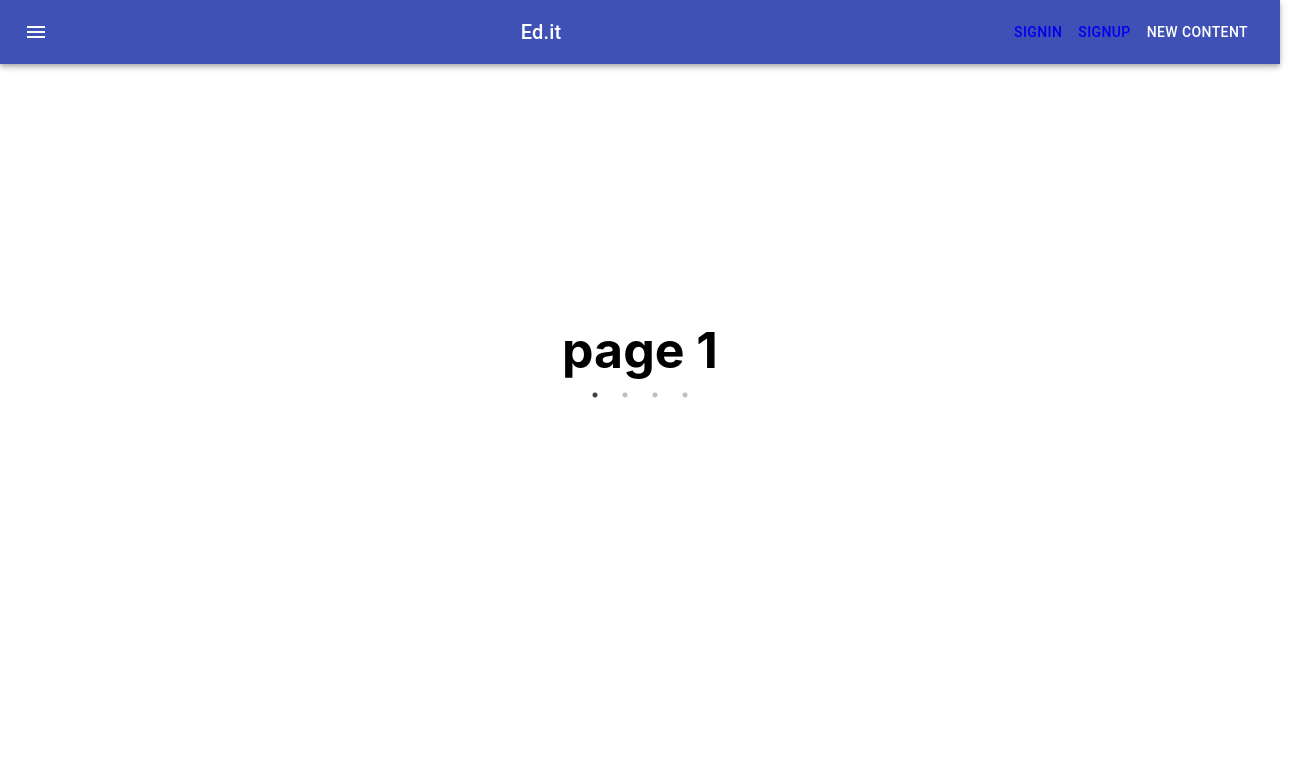
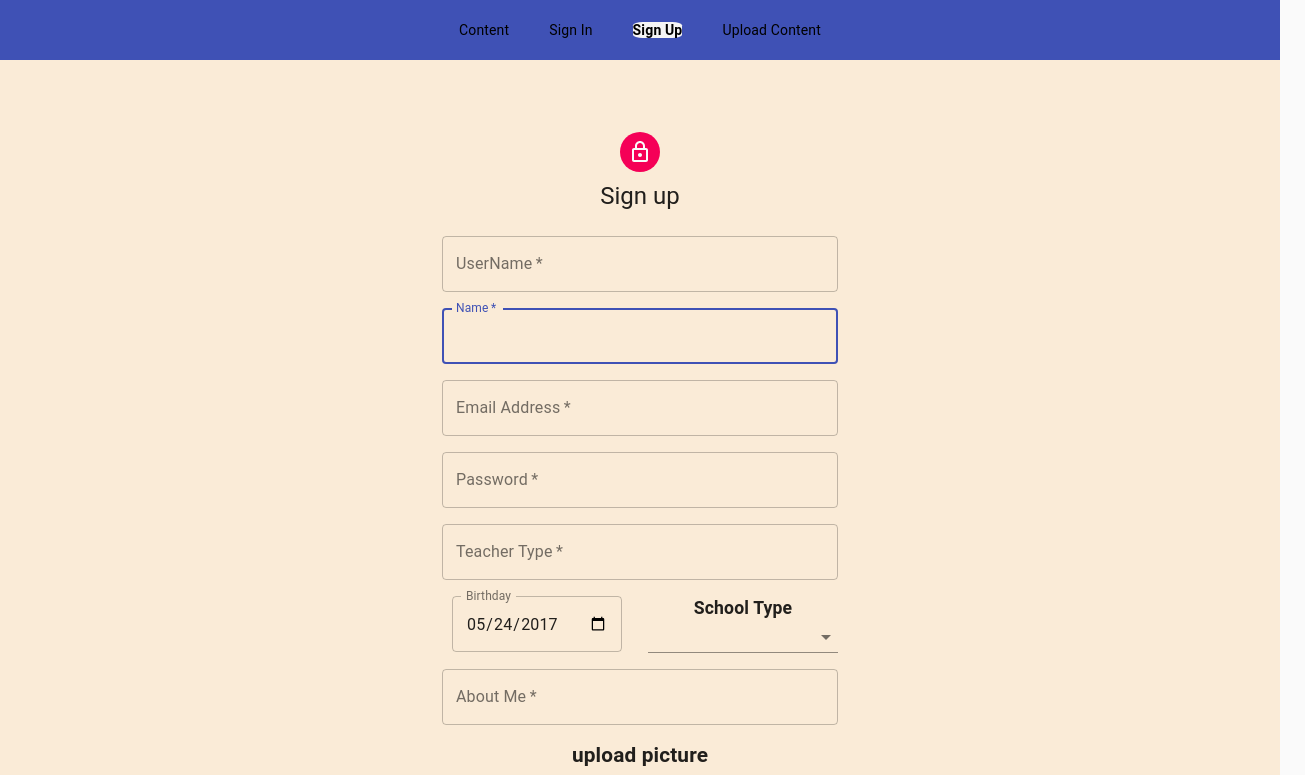
Before and after one commit to mm15-123/ed.it_client, a React (Create React App) app: page /SignUp in a window 1280 px wide. Shown: the top 775 px of the page, 1305 px wide, since content can reach past the window. Built offline with nearby package versions, Linux system fonts and the light colour scheme.

Commit message:
first router commit

```diff
--- a/package.json
+++ b/package.json
@@ -15,6 +15,7 @@
     "react": "^16.13.0",
     "react-dom": "^16.13.0",
     "react-presents": "^0.8.1",
+    "react-router": "^5.1.2",
     "react-router-dom": "^5.1.2",
     "react-scripts": "3.4.0",
     "react-slick": "^0.25.2",
--- a/src/App.css
+++ b/src/App.css
@@ -1,5 +1,6 @@
 .App {
   text-align: center;
+  background-color: antiquewhite;
 }
 
 .App-logo {
--- a/src/App.js
+++ b/src/App.js
@@ -1,53 +1,30 @@
 import React from 'react';
 import logo from './logo.svg';
 import './App.css';
-import Navbar from './Components/Navbar';
-import { BrowserRouter as Router, withRouter, Switch, Route, Link } from "react-router-dom";
-import SignIn from './Components/SignIn';
-import SignUp from './Components/SignUp';
-import UploadContent from './Components/UploadContent';
-import Content from './Components/Content';
-import styled from 'styled-components';
+import MainPage from './Components/MainPage';
+//import Navbar from './Components/Navbar';
+import { BrowserRouter  } from "react-router-dom";
+//import SignIn from './Components/SignIn';
+//import SignUp from './Components/SignUp';
+//import UploadContent from './Components/UploadContent';
+//import Content from './Components/Content';
+//import styled from 'styled-components';
 
-const AppWrapper = styled.div`
+/*const AppWrapper = styled.div`
 display:flex;
 justify-content:center;
-`
+`*/
 class App extends React.Component {
 
   render() {
-    const router = (
-      <Router>
-        <Navbar />
-        <Link to='/'></Link>
-        <Switch>
-          <Route exact path="/">
-          </Route>
-          <Route path='/signin'>
-            <SignIn />
-          </Route>
-          <Route path='/signup'>
-            <SignUp />
-          </Route>
-        </Switch>
-      </Router>
-
-    )
 
 
     return (
+      <BrowserRouter>
       <div className="App">
-        <Navbar />
-        {
-          //<SignIn/>
-          //<SignUp/>
-          //<UploadContent />
-          <AppWrapper>
-            <Content/>
-          </AppWrapper>
-
-        }
+     <MainPage/>
       </div>
+      </BrowserRouter>
     );
   }
 }
--- a/src/Components/Content.jsx
+++ b/src/Components/Content.jsx
@@ -1,4 +1,4 @@
-import React, { useState } from 'react'
+import React, { useState, useEffect } from 'react'
 import { Container } from '@material-ui/core';
 import "slick-carousel/slick/slick.css";
 import "slick-carousel/slick/slick-theme.css";
@@ -19,10 +19,10 @@ margin-top:20%;
 
 const Content = (props) => {
     const [pages, setpages] = useState(['page 1', 'page 2', 'page 3 ', 'page 4'])
+
+    useEffect(()=>console.log(props),[])
     return (
         <Wrapper className={Container}>
-            {/*<h1>{props.ContentName}</h1>
-            <h1>{props.Description}</h1>*/}
             <Slider
                 spedd={500}
                 slidesToShow={1}
@@ -34,7 +34,6 @@ const Content = (props) => {
                     pages.map((page, index) => <Page key={index}>{page}</Page>)
                 }
             </Slider>
-
         </Wrapper>
     )
 }
--- /dev/null
+++ b/src/Components/MainPage.css
@@ -0,0 +1,32 @@
+.navbar {
+    background-color: #3f51b5;
+    display: flex;
+    justify-content: center;
+}
+
+.navbar ul {
+    list-style: none;
+    margin: 0;
+    padding: 0;
+    text-align:center;
+}
+
+.navbar li{
+    display: inline-block;
+        margin: 20px;
+}
+
+.navbar a {
+    text-decoration: none;
+        color: black;
+}
+
+.navbar a:hover,
+.navbar a:active,
+.navbar a.active
+ {
+    /*text-decoration: underline;*/
+    background-color: whitesmoke;
+    font-weight: bold;
+    border-radius: 20%;
+}
--- a/src/Components/MainPage.jsx
+++ b/src/Components/MainPage.jsx
@@ -1,10 +1,40 @@
 import React from 'react';
-import Navbar from './Navbar';
+import SignIn from './SignIn';
+import SignUp from './SignUp';
+import Content from './Content';
+import UploadContent from './UploadContent';
+import { Route, NavLink } from 'react-router-dom';
+import './MainPage.css';
 
-const MainPage=()=>{
+
+const MainPage = () => {
+
+
 
     return (
-        <div></div>
+        <div>
+            <nav className="navbar">
+                <ul >
+                    <li >
+                        <NavLink   to='/' exact>Content</NavLink>
+                    </li>
+                    <li >
+                        <NavLink   to='/SignIn'>Sign In</NavLink>
+                    </li>
+                    <li >
+                        <NavLink   to='/SignUp'>Sign Up</NavLink>
+                    </li>
+                    <li >
+                        <NavLink   to='/UploadContent'>Upload Content</NavLink>
+                    </li>
+                </ul>
+            </nav>
+
+            <Route path='/' exact component={Content} />
+            <Route path='/SignIn' component={SignIn} />
+            <Route path='/SignUp' component={SignUp} />
+            <Route path='/UploadContent' component={UploadContent} />
+        </div>
     )
 }
 export default MainPage
--- a/src/Components/SignIn.jsx
+++ b/src/Components/SignIn.jsx
@@ -5,14 +5,14 @@ import CssBaseline from '@material-ui/core/CssBaseline';
 import TextField from '@material-ui/core/TextField';
 import FormControlLabel from '@material-ui/core/FormControlLabel';
 import Checkbox from '@material-ui/core/Checkbox';
-import Link from '@material-ui/core/Link';
+//import Link from '@material-ui/core/Link';
 import Grid from '@material-ui/core/Grid';
 import Box from '@material-ui/core/Box';
 import LockOutlinedIcon from '@material-ui/icons/LockOutlined';
 import Typography from '@material-ui/core/Typography';
 import { makeStyles } from '@material-ui/core/styles';
 import Container from '@material-ui/core/Container';
-import {BrowserRouter as Router,withRouter,Switch,Route} from "react-router-dom";
+import {Route , Link} from "react-router-dom";
 
 function Copyright() {
   return (
@@ -107,7 +107,9 @@ const useStyles = makeStyles(theme => ({
               </Link>
             </Grid>
             <Grid item>
-              <Link href="#" variant="body2">
+              <Link to='/SignUp'
+              // variant="body2"
+              >
                 {"Don't have an account? Sign Up"}
               </Link>
             </Grid>
@@ -118,6 +120,7 @@ const useStyles = makeStyles(theme => ({
         <Copyright />
       </Box>
     </Container>
+
   );
 }
 export default SignIn;
--- a/src/Components/SignUp.jsx
+++ b/src/Components/SignUp.jsx
@@ -8,7 +8,7 @@ import FormControl from '@material-ui/core/FormControl';
 import InputLabel from '@material-ui/core/InputLabel';
 import ListItemText from '@material-ui/core/ListItemText';
 import Checkbox from '@material-ui/core/Checkbox';
-import Link from '@material-ui/core/Link';
+//import Link from '@material-ui/core/Link';
 import Grid from '@material-ui/core/Grid';
 import Box from '@material-ui/core/Box';
 import Select from '@material-ui/core/Select';
@@ -19,7 +19,7 @@ import { makeStyles, useTheme } from '@material-ui/core/styles';
 import Container from '@material-ui/core/Container';
 import { Input } from '@material-ui/core';
 import Chip from '@material-ui/core/Chip';
-import { BrowserRouter as Router, withRouter, Switch, Route } from "react-router-dom";
+import { Link } from "react-router-dom";
 
 function Copyright() {
     return (
@@ -109,7 +109,7 @@ const SignUp = () => {
         const tags = [...ChosenTags]
         tags.push(tag)
         setChosenTags(tags)
-        console.log('tags',Tags)
+        console.log('tags', Tags)
     }
 
     const theme = useTheme();
@@ -129,20 +129,19 @@ const SignUp = () => {
             'AboutMe': AboutMe,
             'UrlPicture': UrlPic,
         }
-        if(UserName!=='' && Name!=='' && Password!=='' && Email!=='' && TeacherType!=='' && BDate!=='' && SchoolType!=='' && AboutMe!=='' && UrlPic!=='')
-        {
+        if (UserName !== '' && Name !== '' && Password !== '' && Email !== '' && TeacherType !== '' && BDate !== '' && SchoolType !== '' && AboutMe !== '' && UrlPic !== '') {
             alert('good')
             //PostUser()
-    }
-    else alert('fiil all the field pls')
+        }
+        else alert('fiil all the field pls')
         console.log(user)
     }
 
-    const UploadPict=()=>{
+    const UploadPict = () => {
         //console.log(UrlPic)
         const fd = new FormData()
-        fd.append('image',UrlPic)
-        console.log(fd ,UrlPic, UrlPic.name)
+        fd.append('image', UrlPic)
+        console.log(fd, UrlPic, UrlPic.name)
     }
 
     return (
@@ -157,7 +156,7 @@ const SignUp = () => {
         </Typography>
                 <form className={classes.form} noValidate onSubmit={prevent}>
                     <Grid container spacing={2}>
-                    <Grid item xs={12}>
+                        <Grid item xs={12}>
                             <TextField
                                 autoComplete="UserName"
                                 name="UserName"
@@ -277,7 +276,7 @@ const SignUp = () => {
                         </Grid>
                         <Grid>
                             <img
-                            src={UrlPic} alt="image"/>
+                                src={UrlPic} alt="image" />
                         </Grid>
                         <Grid item xs={12} >
 
@@ -323,7 +322,7 @@ const SignUp = () => {
                                     MenuProps={MenuProps}
                                 >
                                     {Tags.tagsList.map((tag, index) => (
-                                        <MenuItem key={index} value={tag}  style={getStyles(tag, Tags.tagsList, theme)}>
+                                        <MenuItem key={index} value={tag} style={getStyles(tag, Tags.tagsList, theme)}>
                                             {tag}
                                         </MenuItem>
                                     ))}
@@ -344,9 +343,11 @@ const SignUp = () => {
           </Button>
                     <Grid container justify="flex-end">
                         <Grid item>
-                            <Link href="#" variant="body2">
+                            <Link to='/SignIn'
+                            //variant="body2"
+                            >
                                 Already have an account? Sign in
-              </Link>
+                            </Link>
                         </Grid>
                     </Grid>
                 </form>
```
Also changed, not shown: 1 other file (tests, documents, lock files or other folders).
